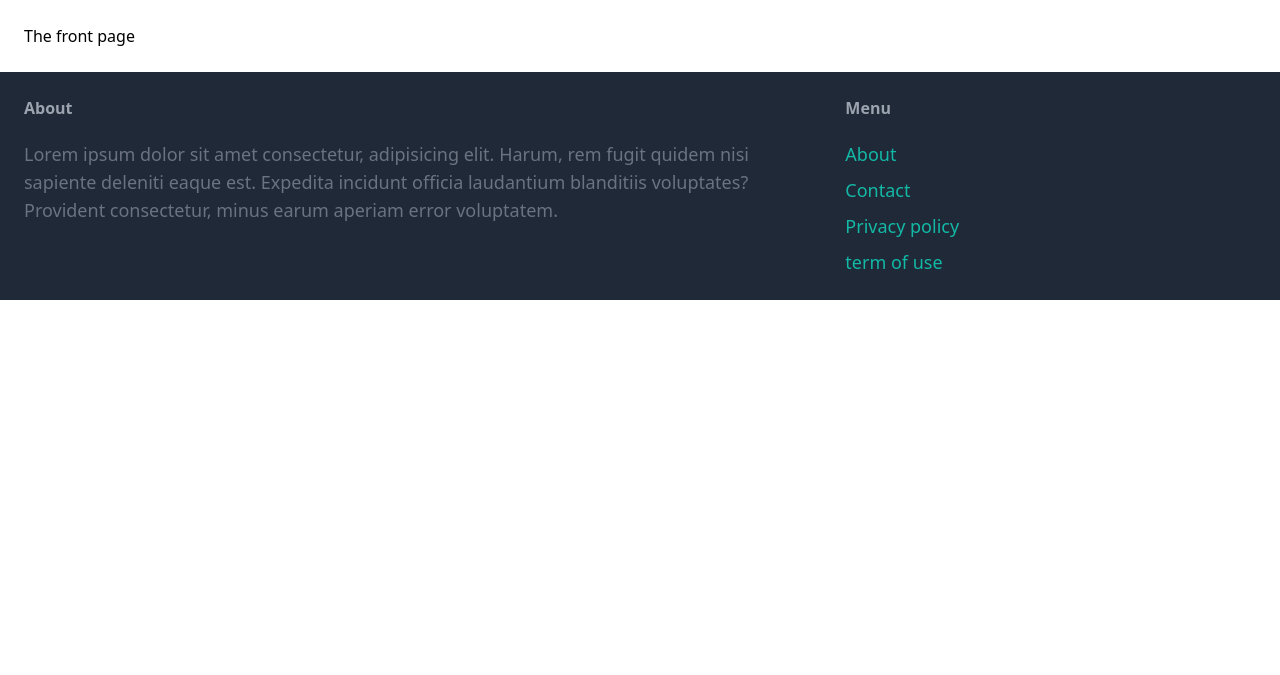
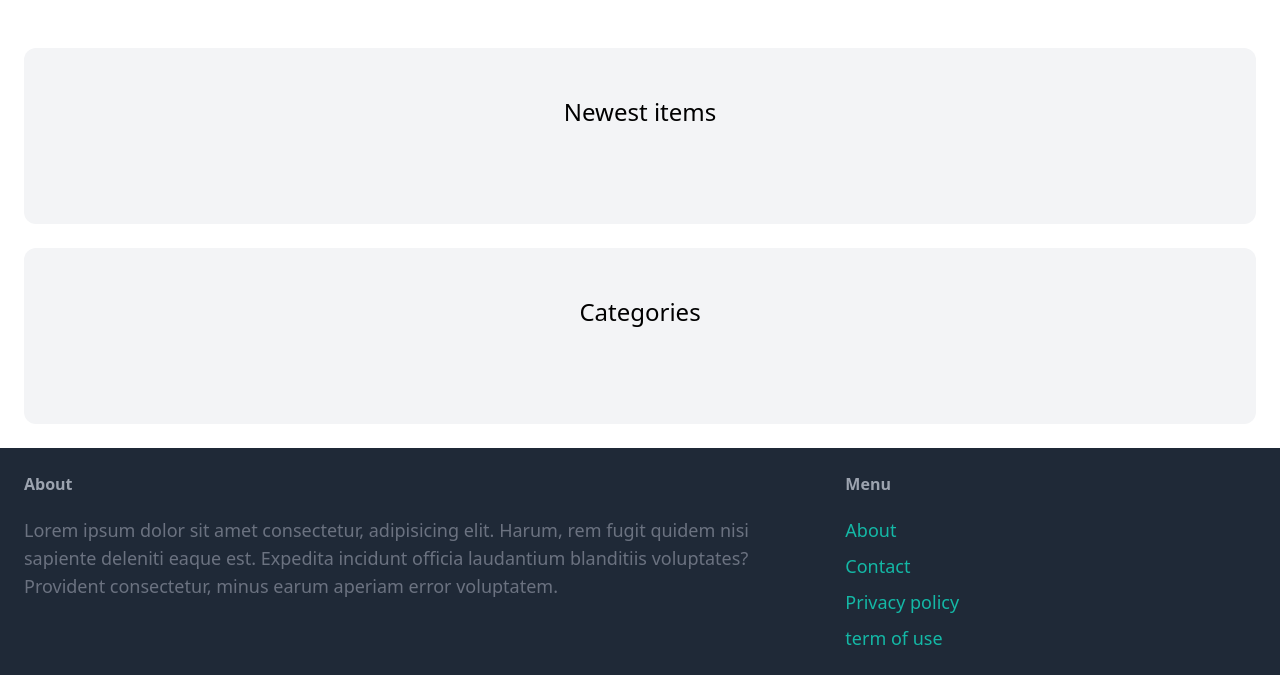
Before and after one commit to mmrezasoufi/online_market, a Django app: page / in a window 1280 px wide. Shown: the part 77-752 px from the top of the page. Run offline with Django 4.2, Linux system fonts and the light colour scheme; data that the repository does not hold is empty; parts of the project's set-up code (start-up, migrations or seed data) failed here and were passed over; some libraries are stand-ins or nearby versions.

Commit message:
make better front with new items and categories

```diff
--- a/core/views.py
+++ b/core/views.py
@@ -1,8 +1,16 @@
 from django.shortcuts import render
 
-# Create your views here.
+from items.models import Category, Item
+
+
 def index(request):
-    return render(request, 'core/index.html')
+    items = Item.objects.filter(is_sold=False)[0:6]
+    categories = Category.objects.all()
+
+    return render(request, 'core/index.html',{
+        'categories': categories,
+        'items': items
+    })
 
 def contact(request):
     return render(request, 'core/contact.html')
--- a/templates/core/index.html
+++ b/templates/core/index.html
@@ -1,3 +1,38 @@
 {% extends 'core/base.html'%} {% block title%} Welcome {% endblock %} {% block content%}
-<h1>The front page</h1>
+<div class="mt-6 px-6 py-12 bg-gray-100 rounded-xl">
+    <h2 class="mb-12 text-2xl text-center">Newest items</h2>
+    <div class="grid grid-cols-3 gap-3">
+        {% for item in items %}
+        <div>
+            <a href="#">
+                <div>
+                    <img src="{{ item.image.url }}" class="rounded-t-xl">
+                </div>
+
+                <div class="'p-6 bg-white rounded-b-xl">
+                    <h2 class="text-2xl">{{ item.name }}</h2>
+                    <p class="text-gray-500"> Price: {{item.price}}</p>
+                </div>
+            </a>
+        </div>
+        {% endfor%}
+    </div>
+</div>
+<div class="mt-6 px-6 py-12 bg-gray-100 rounded-xl">
+    <h2 class="mb-12 text-2xl text-center">Categories</h2>
+    <div class="grid grid-cols-3 gap-3">
+        {% for category in categories%}
+        <div>
+            <a href="#">
+
+
+                <div class="'p-6 bg-white rounded-b-xl">
+                    <h2 class="text-2xl">{{ category.name }}</h2>
+                    <p class="text-gray-500">{{ category.items.count }}items</p>
+                </div>
+            </a>
+        </div>
+        {% endfor %}
+    </div>
+</div>
 {% endblock %}
```
